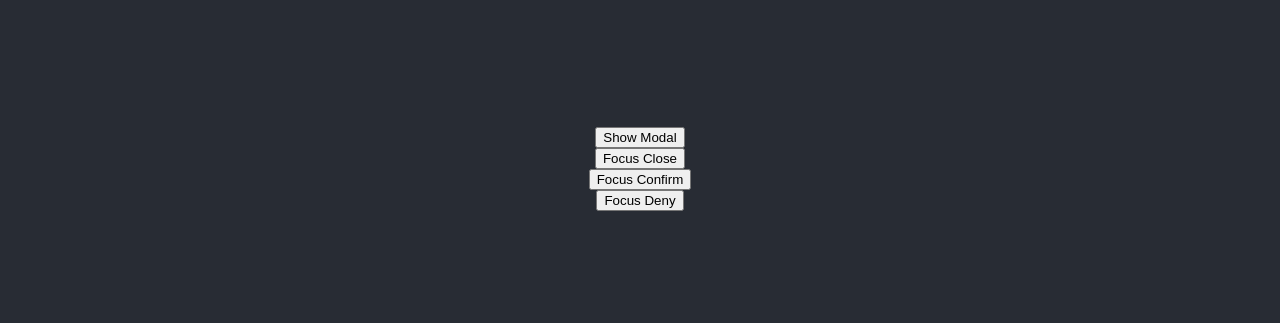
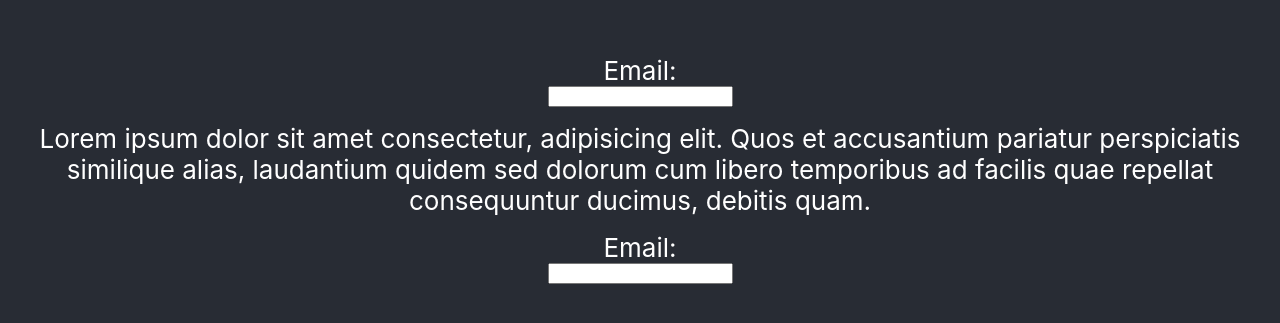
Before and after one commit to loayalsaid1/hooks-simplified, a React (Create React App) app: page / in a window 1280 px wide. Shown: the part 231-554 px from the top of the page. Built offline with nearby package versions, Linux system fonts and the light colour scheme; the HTML template or start-up script is replaced by a standard one.

Commit message:
Set useId

```diff
--- a/src/App.js
+++ b/src/App.js
@@ -8,7 +8,8 @@ import './App.css';
 // import Main from './useDeferredValue/Main';
 // import Main from './useLayoutEffect/Main';
 // import Main from './useDebugValue/Main';
-import Main from './useImperativeHandle/Main';
+// import Main from './useImperativeHandle/Main';
+import Main from './useId/Main';
 
 function App() {
   return (
--- /dev/null
+++ b/src/useId/EmailForm.jsx
@@ -0,0 +1,10 @@
+import React from 'react'
+
+export default function EmailForm() {
+	return (
+		<>
+		<label htmlFor="email">Email: </label>
+		<input id="email" type='text' />
+		</>
+	)
+}
--- /dev/null
+++ b/src/useId/Main.jsx
@@ -0,0 +1,17 @@
+import React from 'react';
+import EmailForm from './EmailForm';
+
+export default function Main() {
+  return (
+    <>
+      <EmailForm />
+      <article style={{ marginBlock: '1rem' }}>
+        Lorem ipsum dolor sit amet consectetur, adipisicing elit. Quos et
+        accusantium pariatur perspiciatis similique alias, laudantium quidem sed
+        dolorum cum libero temporibus ad facilis quae repellat consequuntur
+        ducimus, debitis quam.
+      </article>
+			<EmailForm />
+    </>
+  );
+}
```
